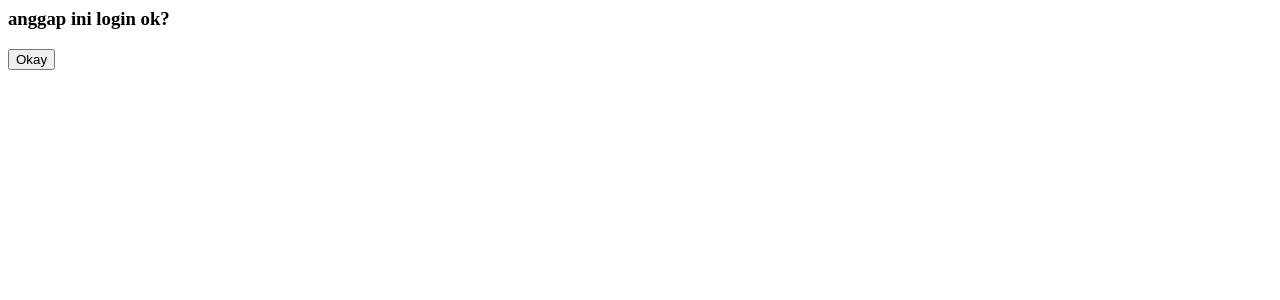
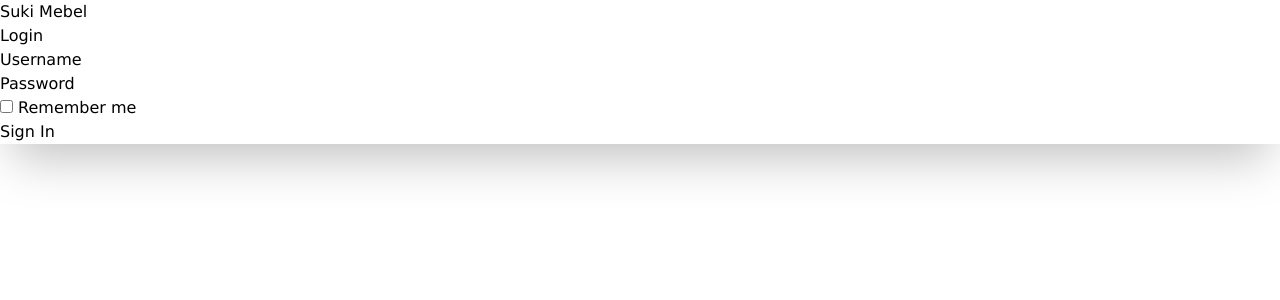
Before and after one commit to Ongghuen/ongghuen-web, a PHP site: page /pages/login.view.php in a window 1280 px wide. Shown: the top 300 px of the page. Run offline with PHP 8.4, Linux system fonts and the light colour scheme; some libraries are stand-ins or nearby versions.

Commit message:
add login page

```diff
--- a/pages/landing.view.php
+++ b/pages/landing.view.php
@@ -18,7 +18,7 @@
                 <a href="#beranda">Beranda</a>
                 <a href="#fitur">Fitur</a>
                 <a href="#kontak">Kontak</a>
-                <a href="login.view.php" class="btn-login shadow-lg shadow-gray-500/90">Masuk</a>
+                <a href="pages/login.view.php" class="btn-login shadow-lg shadow-gray-500/90">Masuk</a>
             </nav>
         </div>
     </header>
--- a/pages/login.view.php
+++ b/pages/login.view.php
@@ -1,11 +1,40 @@
+<!DOCTYPE html>
+<html lang="en">
+<head>
+  <meta http-equiv="X-UA-Compatible" content="IE=edge">
+  <meta name="viewport" content="width=device-width, initial-scale=1.0">
+  <link rel="stylesheet" href="../styles/style.css">
+  <script src="https://cdn.tailwindcss.com" defer></script>
+  <title>Suki Store</title>
+</head>
 <body>
-
-
-  <section class="main">
-    <h3>anggap ini login ok?</h3>
-    <a href="core/process/login.php" class="link">
-      <button class="btn btn-default">Okay</button>
-    </a>
+  <section class="shadow-2xl">
+    <div class="leftBox">
+      <h1>Suki Mebel</h1>
+    </div>
+    <div class="rightBox">
+      <div class="formBox">
+        <h2>Login</h2>
+        <form action="">
+          <div class="inputBox">
+            <span>Username</span>
+            <input type="text" name="username">
+          </div>
+          <div class="inputBox">
+            <span>Password</span>
+            <input type="text" name="password">
+          </div>
+          <div class="remember">
+            <label for="remember">
+              <input type="checkbox" name="remember"> Remember me
+            </label>
+          </div>
+          <div class="inputBox">
+            <input type="submit" name="login" value="Sign In">
+          </div>
+        </form>
+      </div>
+    </div>
   </section>
-
 </body>
+</html>
```
